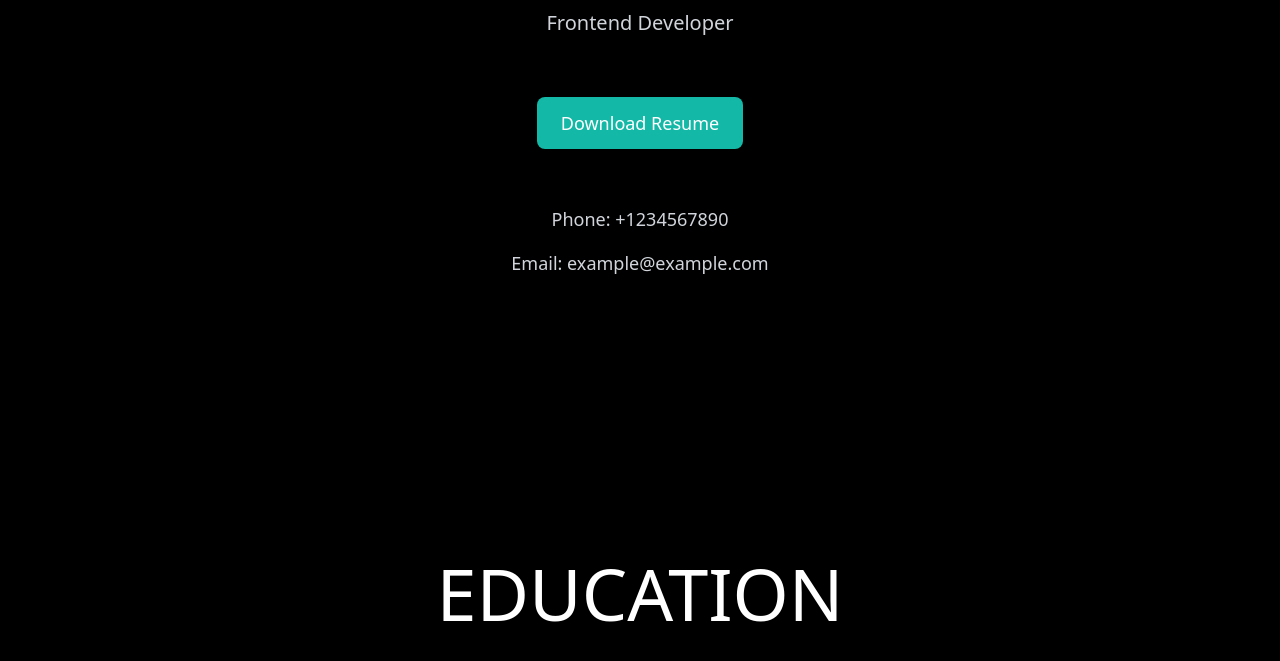
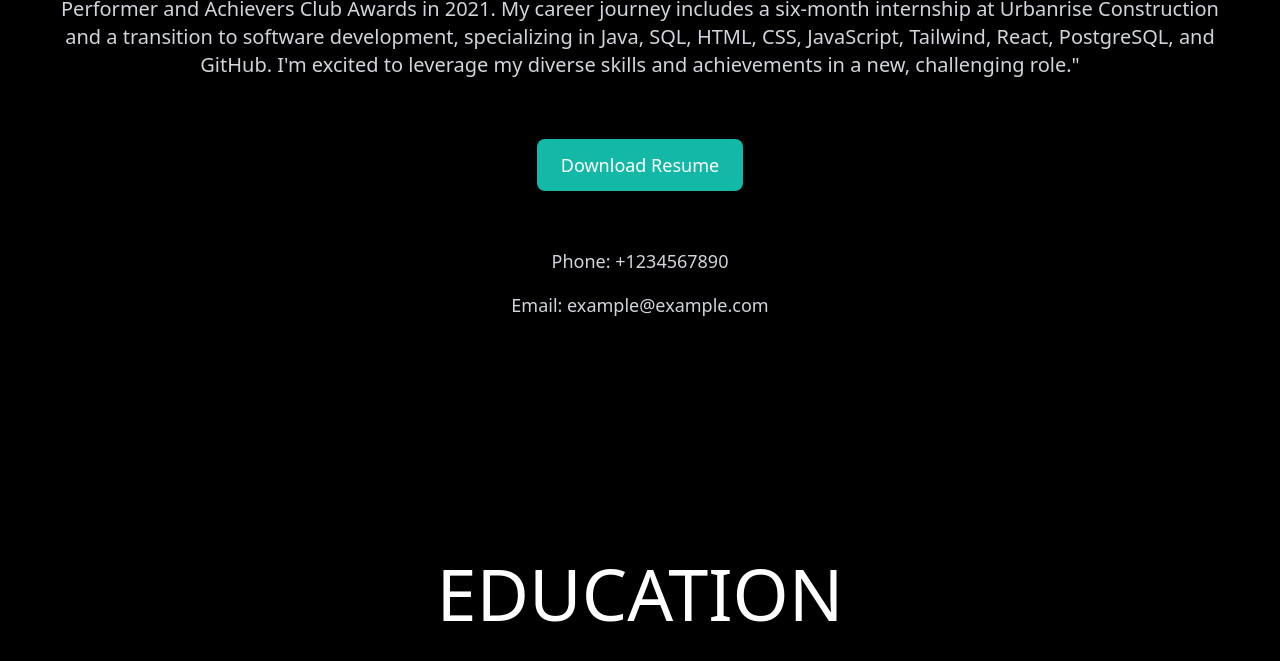
Before and after one commit to vigneshcodesfyi/Portfolio-, a plain HTML site: page content.html in a window 1280 px wide. Shown: the part 439-1100 px from the top of the page. Drawn offline with nearby package versions, Linux system fonts and the light colour scheme; a web font is replaced by a local one.

Commit message:
Update content.html

```diff
--- a/content.html
+++ b/content.html
@@ -39,7 +39,7 @@
             <div class=" bg-gray-900"></div>
             <div class=" text-center text-white md:p-10">
               <h1 class="text-4xl sm:text-5xl md:text-8xl font-bold md:p-10">I am Vignesh</h1>
-              <p class="mt-3 text-lg sm:text-xl text-gray-300">Frontend Developer</p>
+              <p class="mt-3 text-lg sm:text-xl text-gray-300">an experienced professional with a background at Hexaware Technologies, where I received recognition with the Star Performer and Achievers Club Awards in 2021. My career journey includes a six-month internship at Urbanrise Construction and a transition to software development, specializing in Java, SQL, HTML, CSS, JavaScript, Tailwind, React, PostgreSQL, and GitHub. I'm excited to leverage my diverse skills and achievements in a new, challenging role."</p>
               <div class="mt-5 flex justify-center md:p-10">
                 <a href="resume_vignesh.pdf" class="bg-teal-500 hover:bg-teal-600 text-white py-3 px-6 rounded-lg text-lg font-medium">Download Resume</a>
               </div>
```
